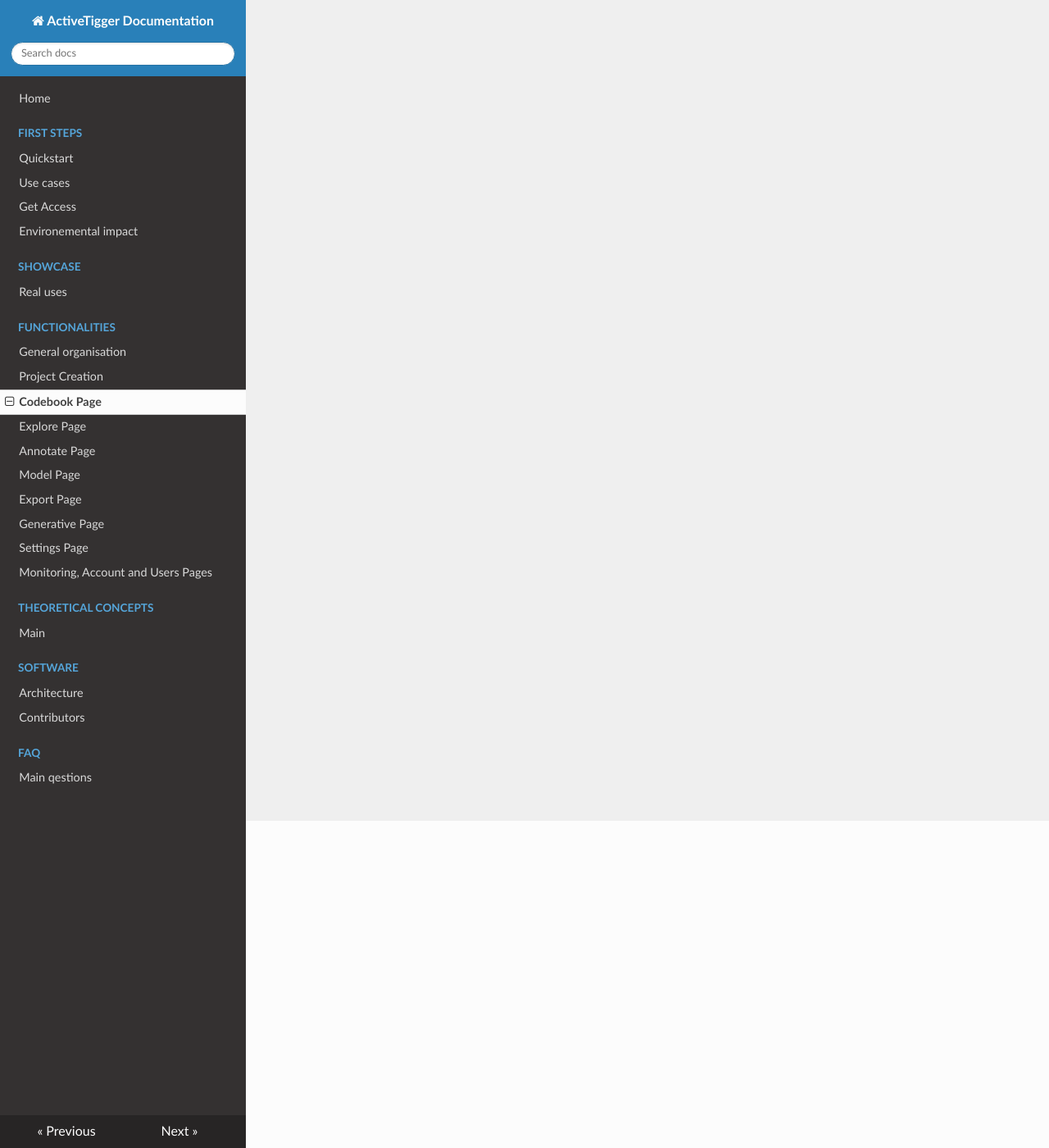
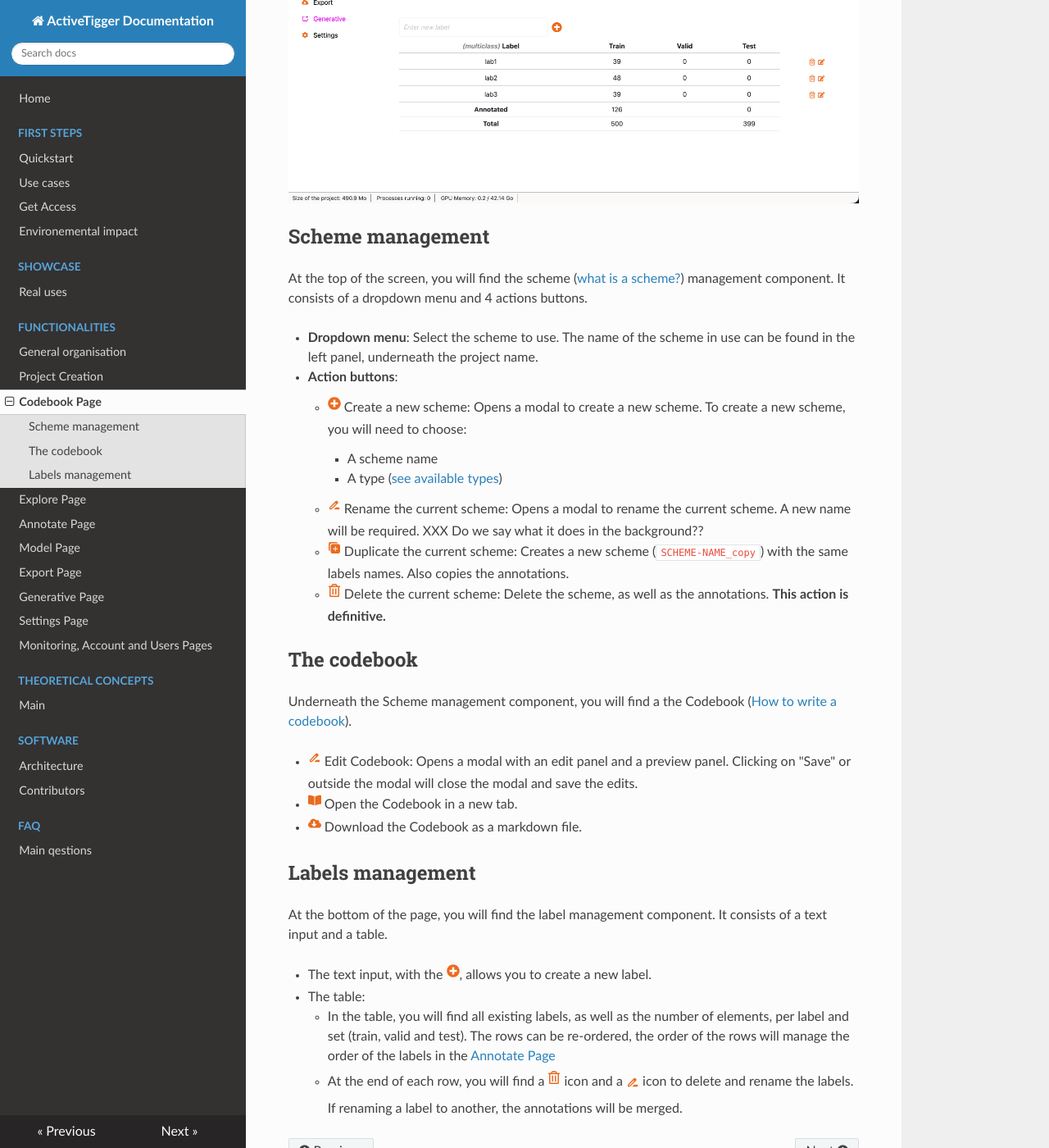
Before and after one commit to activetigger/documentation, an MkDocs documentation site: the page built from docs/functionalities/codebook.md, in a window 1280 px wide and 1400 px high, scrolled down 399 px. Shown: the whole window at 82% size. Built offline with MkDocs 1.6.1, drawn with Linux system fonts in a browser that asks for light colours; nearby versions of some CDN libraries; some of the changed text lies outside the part shown.

Commit message:
codebook page

```diff
--- a/docs/functionalities/codebook.md
+++ b/docs/functionalities/codebook.md
@@ -1 +1,36 @@
 # Codebook Page
+
+This section describes the Codebook page, the key elements and their interactions with the rest of the application.
+
+![](../img/functionalities/codebook.png)
+
+## Scheme management
+
+At the top of the screen, you will find the scheme ([what is a scheme?](../theoretical-concepts/index.md#what-is-a-scheme)) management component. It consists of a dropdown menu and 4 actions buttons.
+
+- **Dropdown menu**: Select the scheme to use. The name of the scheme in use can be found in the left panel, underneath the project name.
+- **Action buttons**:
+    - ![](../img/icons/plus.svg) Create a new scheme: Opens a modal to create a new scheme. To create a new scheme, you will need to choose:
+        - A scheme name
+        - A type ([see available types](../theoretical-concepts/index.md#available-scheme-types))
+    - ![](../img/icons/rename.svg) Rename the current scheme: Opens a modal to rename the current scheme. A new name will be required. XXX Do we say what it does in the background??
+    - ![](../img/icons/duplicate.svg) Duplicate the current scheme: Creates a new scheme (`SCHEME-NAME_copy`) with the same labels names. Also copies the annotations.
+    - ![](../img/icons/delete.svg) Delete the current scheme: Delete the scheme, as well as the annotations. **This action is definitive.**
+
+
+## The codebook
+
+Underneath the Scheme management component, you will find a the Codebook ([How to write a codebook](XXX)).
+
+- ![](../img/icons/rename.svg) Edit Codebook: Opens a modal with an edit panel and a preview panel. Clicking on "Save" or outside the modal will close the modal and save the edits.
+- ![](../img/icons/book.svg) Open the Codebook in a new tab.
+- ![](../img/icons/download.svg) Download the Codebook as a markdown file.
+
+## Labels management
+
+At the bottom of the page, you will find the label management component. It consists of a text input and a table.
+
+- The text input, with the ![](../img/icons/plus.svg), allows you to create a new label.
+- The table:
+    - In the table, you will find all existing labels, as well as the number of elements, per label and set (train, valid and test). The rows can be re-ordered, the order of the rows will manage the order of the labels in the [Annotate Page](./annotate.md)
+    - At the end of each row, you will find a ![](../img/icons/delete.svg) icon and a ![](../img/icons/rename.svg) icon to delete and rename the labels. If renaming a label to another, the annotations will be merged.
```
Also changed, not shown: docs/theoretical-concepts/index.md (+6 -0 lines), a.svg (added), docs/img/functionalities/codebook.png (added), docs/img/icons/book.svg (added), docs/img/icons/delete.svg (added), docs/img/icons/download.svg (added), docs/img/icons/duplicate.svg (added), docs/img/icons/plus.svg (added), docs/img/icons/rename.svg (added).
